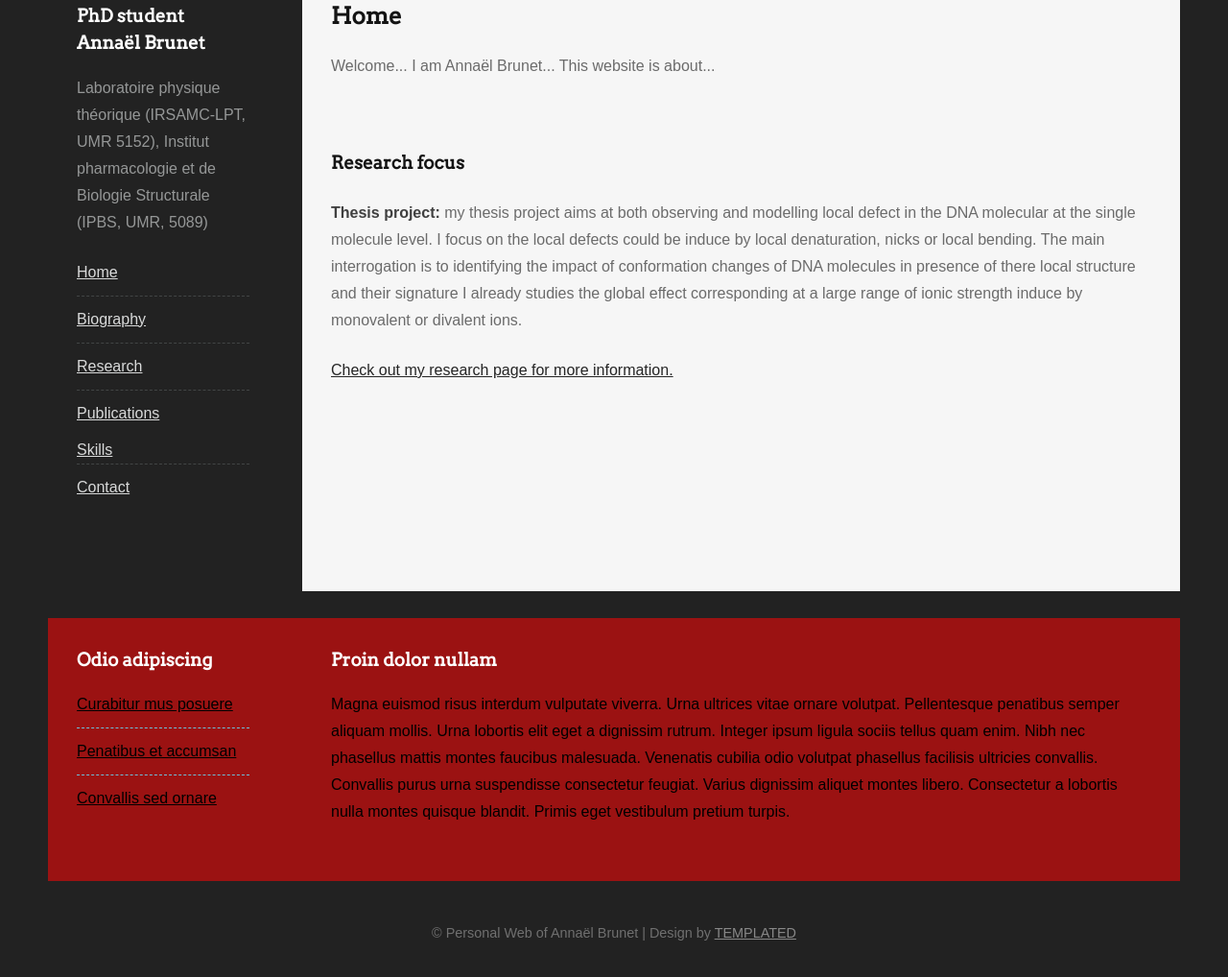
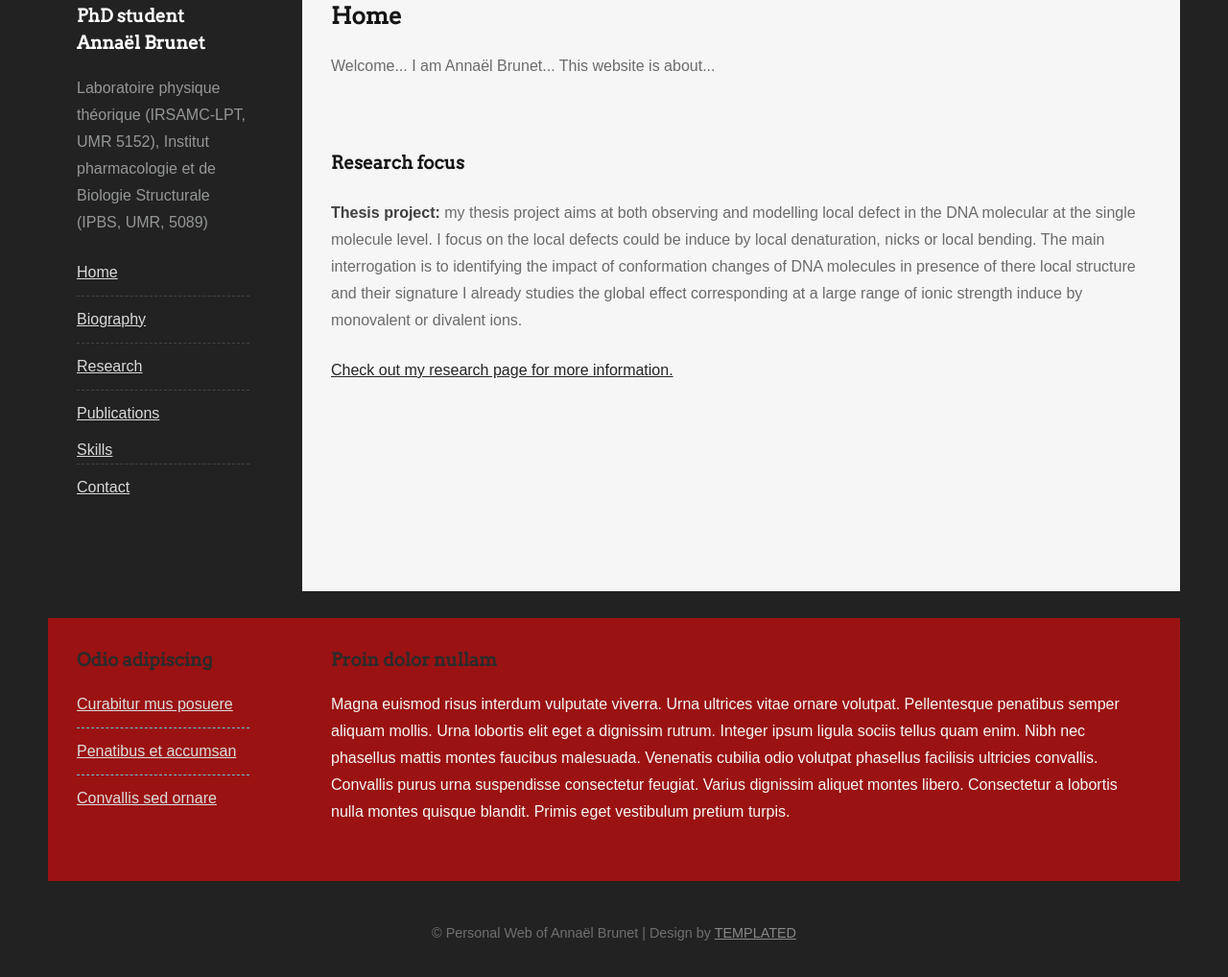
Before and after one commit to claucvk/A-Brunet.github.io, a plain HTML site: page index.html in a window 1280 px wide. Shown: the part 517-1535 px from the top of the page at 96% size. Drawn offline with Linux system fonts and the light colour scheme.

Commit message:
cambio colores footer

```diff
--- a/_site/style.css
+++ b/_site/style.css
@@ -114,15 +114,15 @@ ul {
 	padding: 30px;
 	width: 1120px;
 	background: #9b1212;
-	color: #000;
+	color: #F6F6F6;
 }
 
 #footer a {
-	color: #000;
+	color: #dddddd;
 }
 
 #footer h2, #footer h3, #footer h4 {
-	color: #ffffff;
+	color: #2b2b2b;
 }
 
 #footer ul {
--- a/style.css
+++ b/style.css
@@ -114,15 +114,15 @@ ul {
 	padding: 30px;
 	width: 1120px;
 	background: #9b1212;
-	color: #000;
+	color: #F6F6F6;
 }
 
 #footer a {
-	color: #000;
+	color: #dddddd;
 }
 
 #footer h2, #footer h3, #footer h4 {
-	color: #ffffff;
+	color: #2b2b2b;
 }
 
 #footer ul {
```
